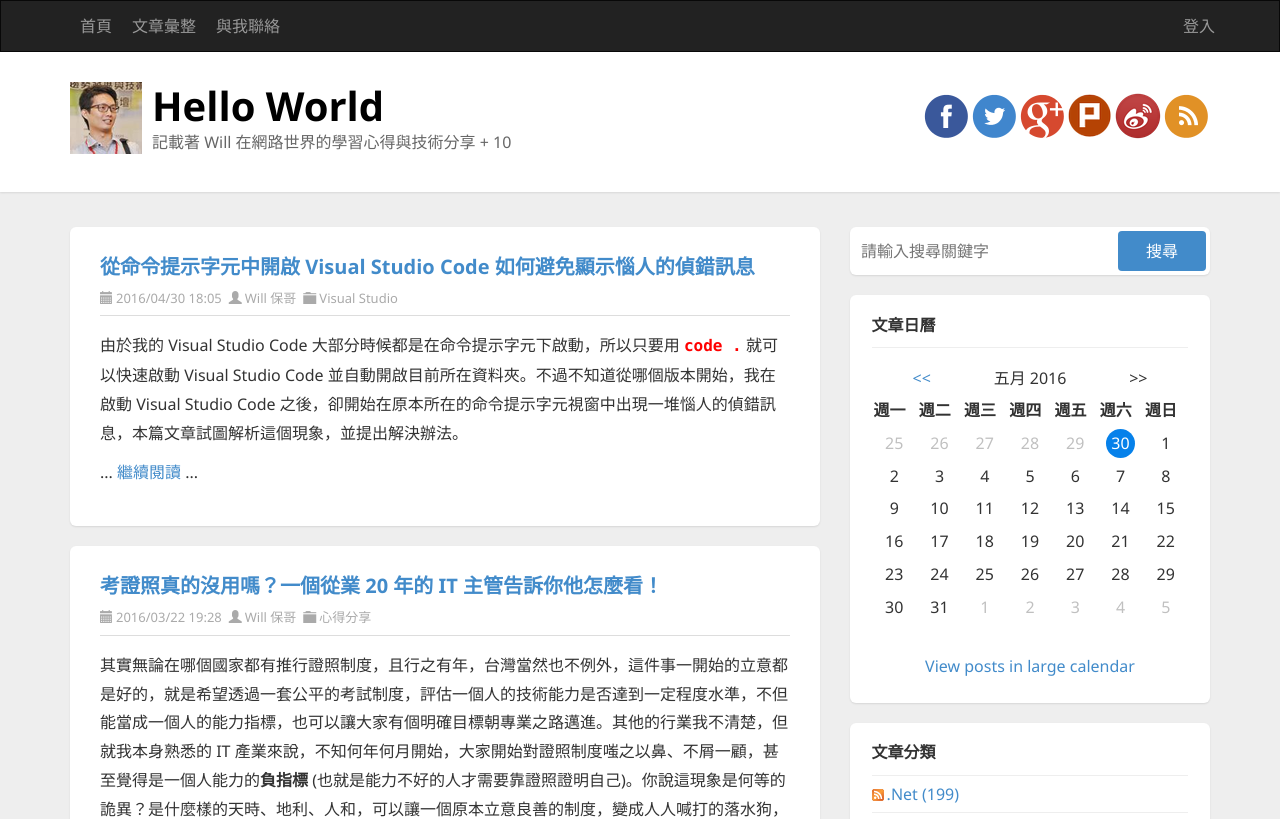
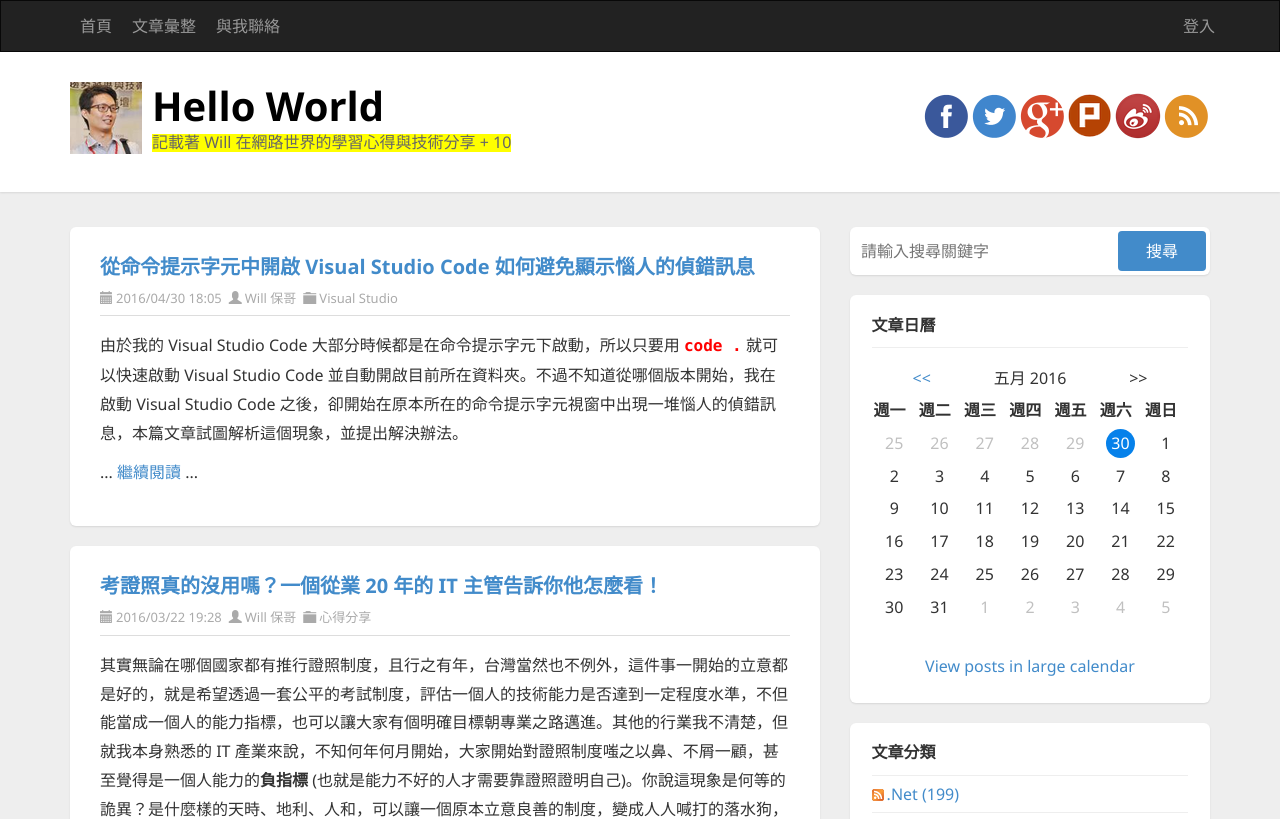
Before and after one commit to temisrei/demo0813, an Angular app: page / in a window 1280 px wide. Shown: the top 819 px of the page. Built offline with nearby package versions, Linux system fonts and the light colour scheme.

Commit message:
11 練習 Angular 2 屬性型指令的用法：NgStyle 與 NgClass

```diff
--- a/src/app/header/header.component.css
+++ b/src/app/header/header.component.css
@@ -0,0 +1,3 @@
+.subtitle {
+  color: red !important;
+}
--- a/src/app/header/header.component.html
+++ b/src/app/header/header.component.html
@@ -31,7 +31,10 @@
               {{ title }}
               </a>
             </h1>
-            <h3 (click)="plusOne($event)">
+            <h3 (click)="plusOne($event)"
+                [ngClass]="{'subtitle': num%2==1}"
+                [ngStyle]="getStyle()"
+                >
               {{ subtitle }} + {{ num }}
             </h3>
           </hgroup>
--- a/src/app/header/header.component.ts
+++ b/src/app/header/header.component.ts
@@ -11,6 +11,8 @@ export class HeaderComponent implements OnInit {
   titleurl = 'http://blog.miniasp.com/';
   subtitle = '記載著 Will 在網路世界的學習心得與技術分享';
   num = 10;
+
+  subtitle_bgcolor = "yellow";
 
 
   constructor() { }
@@ -27,4 +29,8 @@ export class HeaderComponent implements OnInit {
     }
   }
 
+  getStyle() {
+    return {'background-color': this.subtitle_bgcolor};
+  }
+
 }
```
